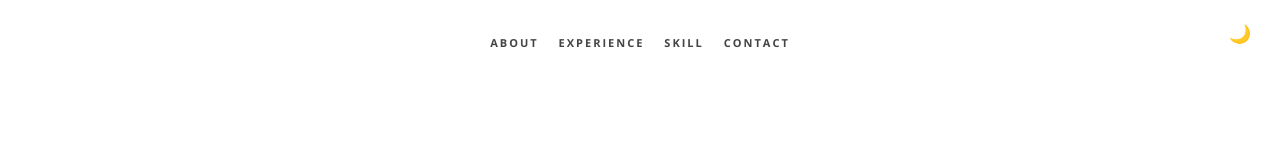
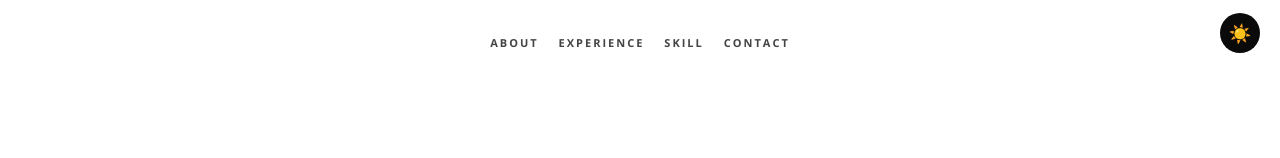
Before and after one commit to jobissjo/Jobi-Portfolio, an Angular app: page / in a window 1280 px wide. Shown: the top 158 px of the page. Built offline with nearby package versions, Linux system fonts and the light colour scheme; a web font is replaced by a local one.

Commit message:
defaulty dark mode

```diff
--- a/src/app/components/header/header.component.ts
+++ b/src/app/components/header/header.component.ts
@@ -22,7 +22,7 @@ export class HeaderComponent {
     this.helperService.scrollToElement(section)
   }
 
-  darkMode:boolean = false;
+  darkMode:boolean = true;
 
  modeChange = output<boolean>();
 
```
